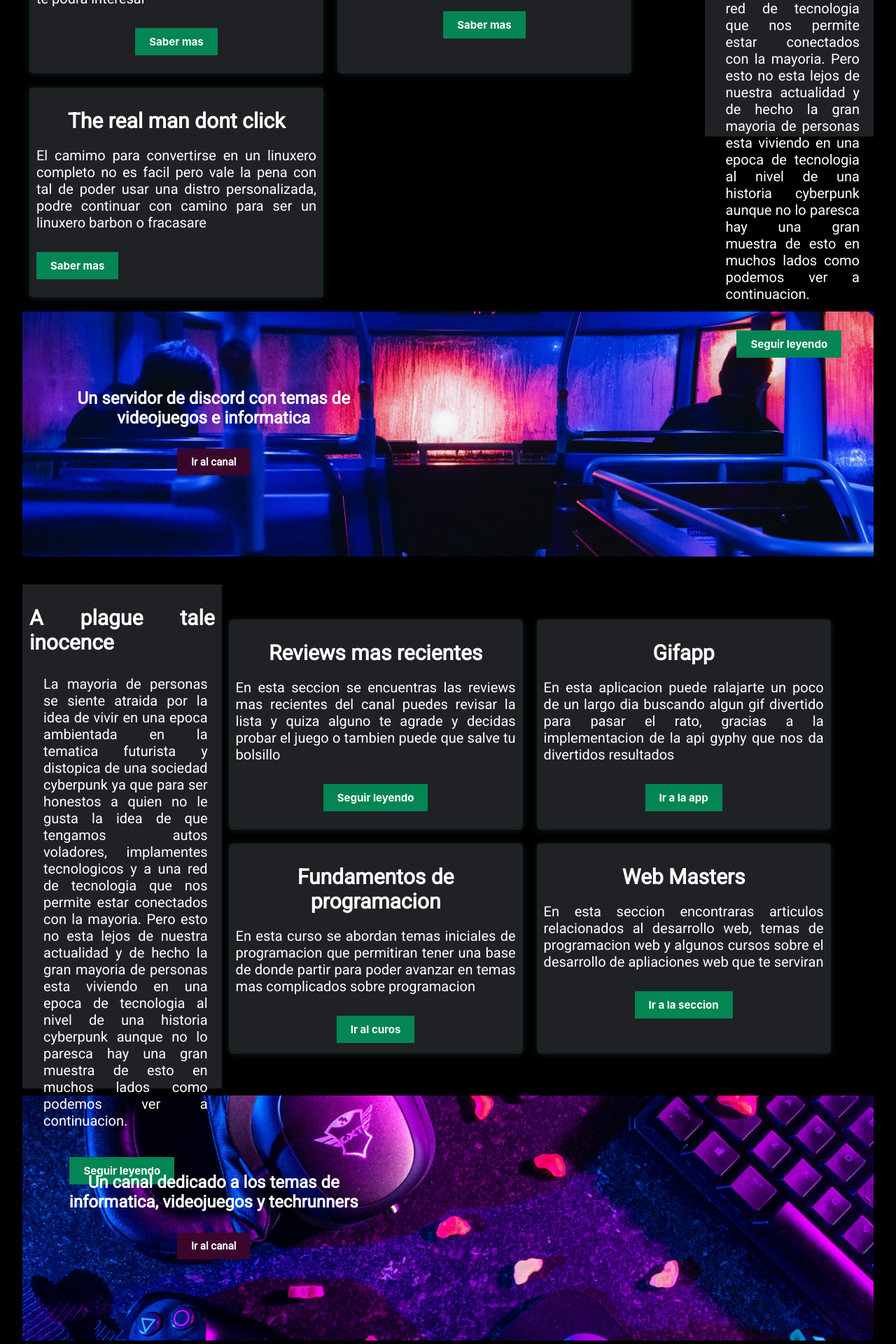
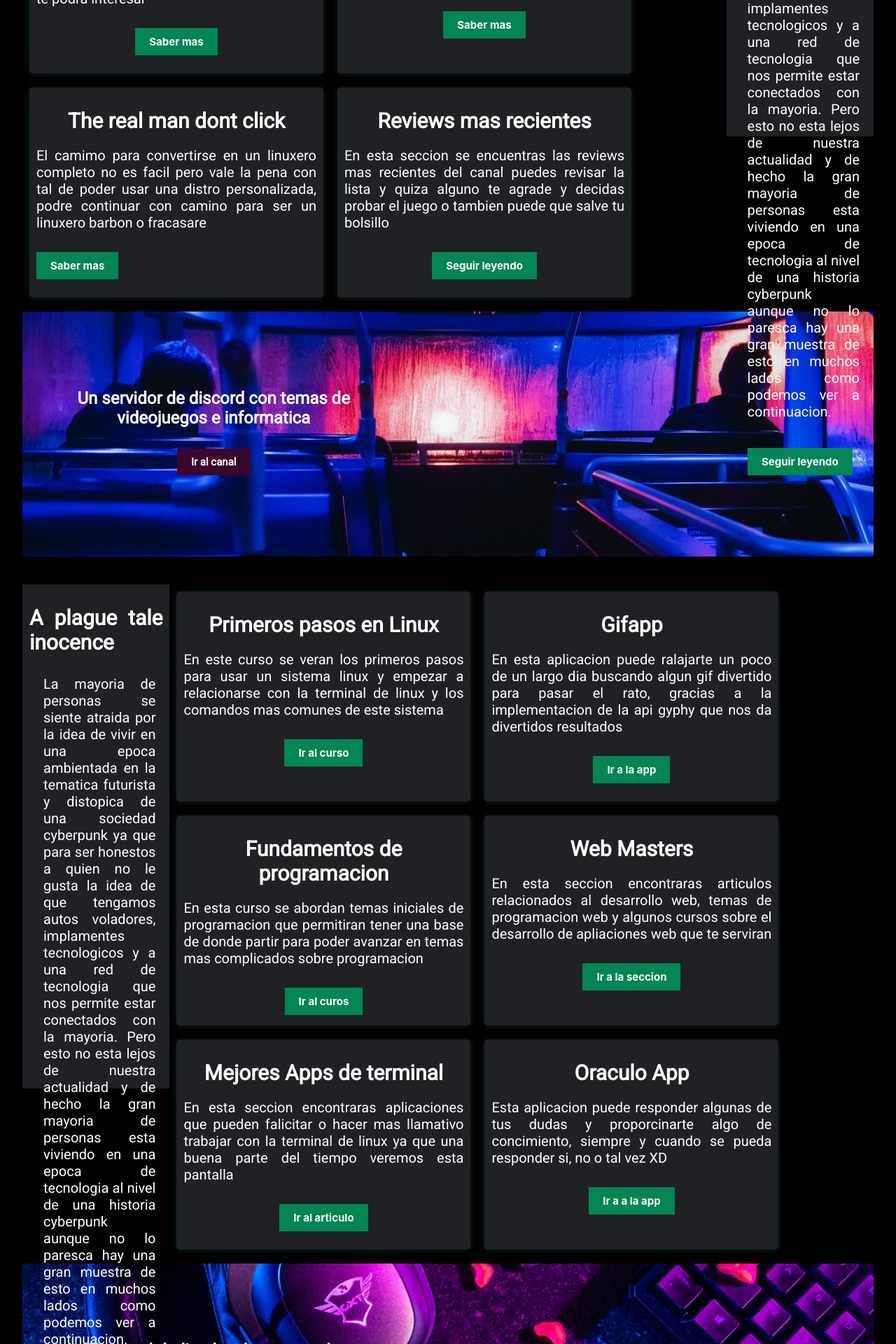
Before and after one commit to SteveBartmoss/steveapp, a React (Create React App) app: page /home in a window 1280 px wide. Shown: the part 1220-3140 px from the top of the page at 70% size. Built offline with nearby package versions, Linux system fonts and the light colour scheme.

Commit message:
add a new topics in the main meni for the new home page

```diff
--- a/src/component/MenuItem.jsx
+++ b/src/component/MenuItem.jsx
@@ -67,6 +67,20 @@ function MenuItems() {
                             <a className="dumix-btn">Saber mas</a>
                         </div>
                     </div>
+
+                    <div className="div-min-article">
+                        <div className="center">
+                            <h1 className="title1">Reviews mas recientes</h1>
+                        </div>
+                        <p className="Content">En esta seccion se encuentras las reviews mas recientes
+                            del canal puedes revisar la lista y quiza alguno te agrade y decidas probar el juego
+                            o tambien puede que salve tu bolsillo
+                        </p>
+                        <div className="center">
+                            <a className="dumix-btn">Seguir leyendo</a>
+                        </div>
+                    </div>
+
                 </div>
                 <div className="div-article">
                     <h1 className="title1">El cyber punk esta delante de nosotros</h1>
@@ -111,14 +125,14 @@ function MenuItems() {
 
                     <div className="div-min-article">
                         <div className="center">
-                            <h1 className="title1">Reviews mas recientes</h1>
+                            <h1 className="title1">Primeros pasos en Linux</h1>
                         </div>
-                        <p className="Content">En esta seccion se encuentras las reviews mas recientes
-                            del canal puedes revisar la lista y quiza alguno te agrade y decidas probar el juego
-                            o tambien puede que salve tu bolsillo
+                        <p className="Content">En este curso se veran los primeros pasos para usar
+                        un sistema linux y empezar a relacionarse con la terminal de linux y los
+                        comandos mas comunes de este sistema
                         </p>
                         <div className="center">
-                            <a className="dumix-btn">Seguir leyendo</a>
+                            <a className="dumix-btn">Ir al curso</a>
                         </div>
                     </div>
 
@@ -160,6 +174,33 @@ function MenuItems() {
                             <a className="dumix-btn">Ir a la seccion</a>
                         </div>
                     </div>
+
+                    <div className="div-min-article">
+                        <div className="center">
+                            <h1 className="title1">Mejores Apps de terminal</h1>
+                        </div>
+                        <p className="Content">En esta seccion encontraras aplicaciones que pueden
+                        falicitar o hacer mas llamativo trabajar con la terminal de linux ya que una
+                        buena parte del tiempo veremos esta pantalla
+                        </p>
+                        <div className="center">
+                            <a className="dumix-btn">Ir al articulo</a>
+                        </div>
+                    </div>
+
+                    <div className="div-min-article">
+                        <div className="center">
+                            <h1 className="title1">Oraculo App</h1>
+                        </div>
+                        <p className="Content">Esta aplicacion puede responder algunas de tus
+                        dudas y proporcinarte algo de concimiento, siempre y cuando se pueda
+                        responder si, no o tal vez XD
+                        </p>
+                        <div className="center">
+                            <a className="dumix-btn">Ir a a la app</a>
+                        </div>
+                    </div>
+
                 </div>
 
             </div>
```
